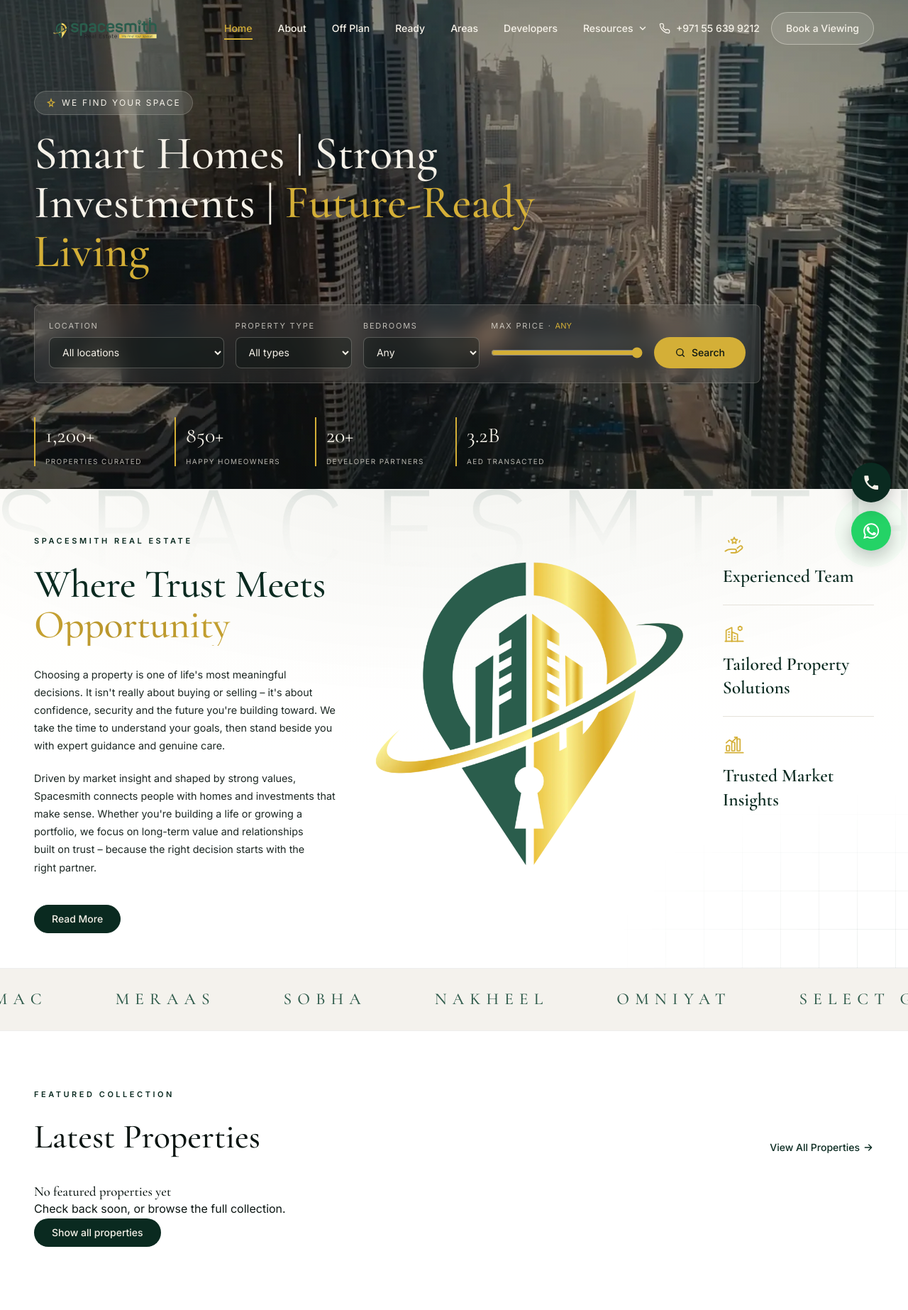
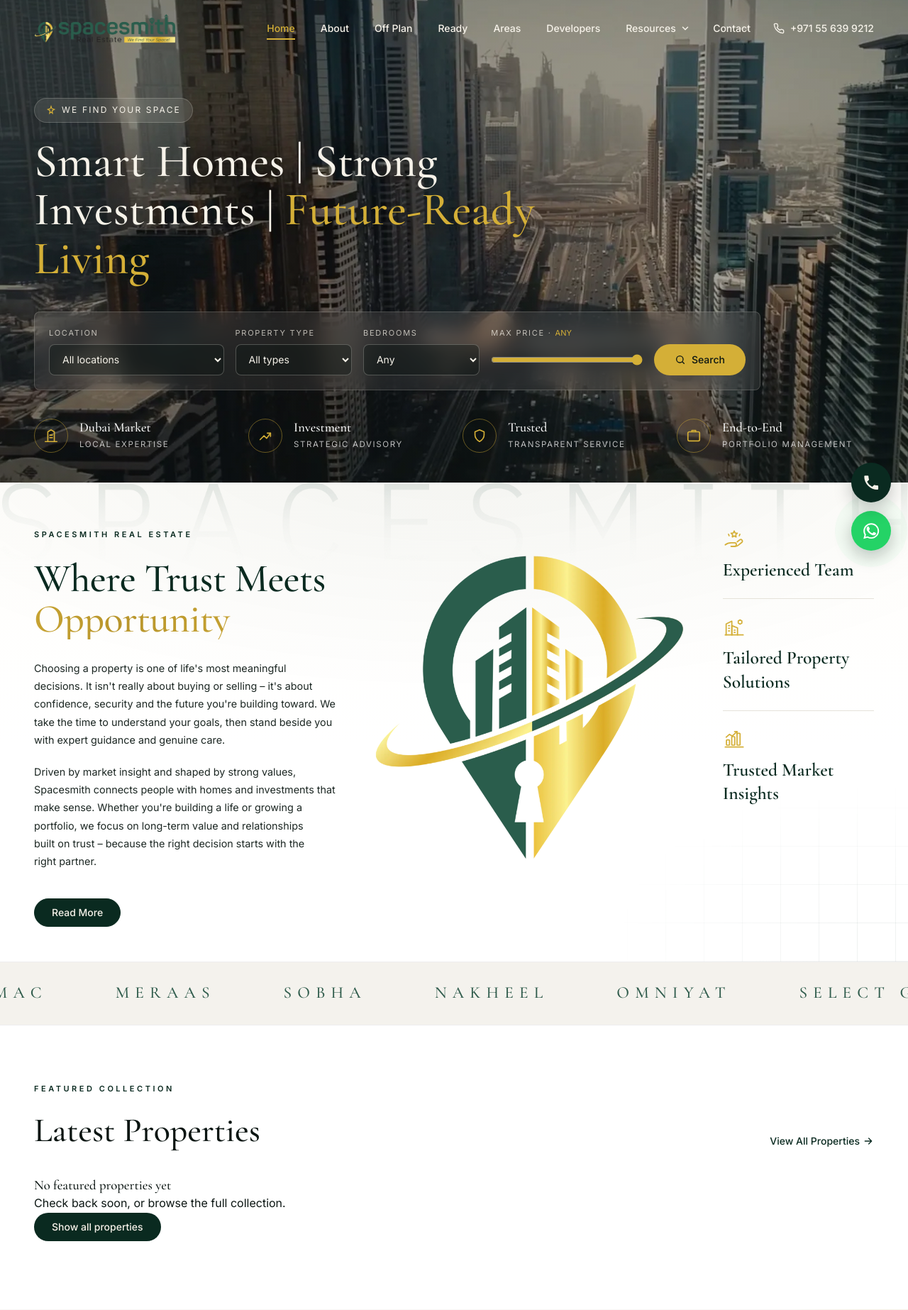
Before and after one commit to DelemonTechCorp/spacemith_realestate, a Django app: page / in a window 1280 px wide. Shown: the top 1846 px of the page at 71% size. Run offline with Django 5.2, Linux system fonts and the light colour scheme; data that the repository does not hold is empty; some libraries are stand-ins or nearby versions.

Commit message:
client changes updated (developer prio- order)

```diff
--- a/blogs/templates/blog_detail.html
+++ b/blogs/templates/blog_detail.html
@@ -374,7 +374,7 @@
   font-family: var(--font-body);
   font-size: .8125rem; font-weight: 500; line-height: 1.45; margin: 0 0 .3125rem;
   color: var(--foreground);
-  display: -webkit-box; -webkit-line-clamp: 2; -webkit-box-orient: vertical; overflow: hidden;
+  display: -webkit-box; -webkit-line-clamp: 2; line-clamp: 2; -webkit-box-orient: vertical; overflow: hidden;
 }
 .bd-recent:hover h3 { color: var(--primary); }
 .bd-recent time { font-size: .6875rem; color: var(--muted-foreground); opacity: .7; }
@@ -428,7 +428,7 @@
 }
 .bd-nav__title {
   font-family: var(--font-display); font-size: 1.125rem; line-height: 1.3; color: var(--foreground);
-  display: -webkit-box; -webkit-line-clamp: 2; -webkit-box-orient: vertical; overflow: hidden;
+  display: -webkit-box; -webkit-line-clamp: 2; line-clamp: 2; -webkit-box-orient: vertical; overflow: hidden;
 }
 
 /* ---------- 8. RELATED ---------- */
@@ -456,7 +456,7 @@
 .bd-rel__title {
   font-family: var(--font-display); font-size: 1.25rem; font-weight: 500; line-height: 1.25;
   margin: .5rem 0 0; color: var(--foreground);
-  display: -webkit-box; -webkit-line-clamp: 3; -webkit-box-orient: vertical; overflow: hidden;
+  display: -webkit-box; -webkit-line-clamp: 3;line-clamp: 3; -webkit-box-orient: vertical; overflow: hidden;
 }
 .bd-rel:hover .bd-rel__title { color: var(--primary); }
 .bd-stretch::before { content: ""; position: absolute; inset: 0; z-index: 1; }
--- a/main/templates/components/footer.html
+++ b/main/templates/components/footer.html
@@ -38,22 +38,9 @@
   @media (min-width: 1024px) { .footer__grid { grid-template-columns: 1.3fr 1fr 1.2fr 1.2fr; } }
 
   /* ---- Brand ---- */
-  .footer__brand-row { display: flex; align-items: center; gap: .75rem; }
-  .footer__brand-row img { height: 3rem; width: 3rem; object-fit: contain; }
-  .footer__brand-name {
-    margin: 0;
-    font-family: var(--font-display);
-    font-size: 1.25rem;
-    line-height: 1;
-    color: var(--cream);
-  }
-  .footer__brand-sub {
-    margin: .25rem 0 0;
-    font-size: .6875rem;
-    text-transform: uppercase;
-    letter-spacing: .18em;
-    color: var(--gold);
-  }
+  .footer__brand-row { display: flex; align-items: center;}
+  .footer__brand-logo { height: 3rem; width: auto; object-fit: contain; }
+
   .footer__desc {
     margin-top: 1.5rem;
     font-size: .875rem;
@@ -175,11 +162,8 @@
     <!-- Brand -->
     <div>
       <a href="{% url 'home' %}" class="footer__brand-row">
-        <img src="{% static 'img/logo-ss.webp' %}" alt="Spacesmith Real Estate">
-        <div>
-          <p class="footer__brand-name">spacesmith</p>
-          <p class="footer__brand-sub">Real Estate</p>
-        </div>
+        <img src="{% static 'img/logo-2.webp' %}" alt="Spacesmith Real Estate" class="footer__brand-logo">
+
       </a>
       <p class="footer__desc">
         Spacesmith Real Estate LLC is a Dubai-based consultancy for residential and commercial
--- a/main/templates/components/header.html
+++ b/main/templates/components/header.html
@@ -57,8 +57,8 @@
   }
   .logo__img {
     width: auto;
-    height: 200px;
-    max-width: 400px;
+    height: 150px;
+    max-width: 200px;
     object-fit: contain;
   }
   @media (max-width: 480px) { .logo__img { height: 150px; max-width: 180px; } }
@@ -352,7 +352,7 @@
   <div class="container-page header-bar">
 
     <a href="{% url 'home' %}" class="logo" aria-label="Spacesmith Real Estate — home">
-      <img class="logo__img" src="{% static 'img/Space_smith_logo.webp' %}"
+      <img class="logo__img" src="{% static 'img/logo-2.webp' %}"
            alt="Spacesmith Real Estate" width="190" height="44">
     </a>
 
@@ -432,6 +432,10 @@
     </nav>
 
     <div class="header-actions">
+
+      <a href="{% url 'contact' %}" class="nav-link {% if '/contact' in request.path %}is-active{% endif %}">
+        Contact
+      </a>
       <a href="tel:+{{ phone_number }}" class="phone-link">
         <svg viewBox="0 0 24 24"
              fill="none"
@@ -446,9 +450,7 @@
         {{ contact_phone }}
       </a>
 
-      <a href="{% url 'contact' %}" class="btn-primary">
-        Book a Viewing
-      </a>
+
     </div>
 
     <button class="menu-toggle"
@@ -543,8 +545,8 @@
         </a>
       </div>
 
-      <a href="{% url 'contact' %}" class="btn-primary">
-        Book a Viewing
+      <a href="{% url 'contact' %}" class="mobile-link {% if '/contact' in request.path %}is-active{% endif %}">
+        Contact
       </a>
 
       <a href="tel:+{{ phone_number }}" class="phone-link">
@@ -560,6 +562,8 @@
 
         {{ contact_phone }}
       </a>
+
+
 
     </nav>
   </div>
--- a/main/templates/home.html
+++ b/main/templates/home.html
@@ -172,36 +172,94 @@
   /* =====================================================================
      STATS
      ===================================================================== */
-  .stats {
-    margin-top: 2.5rem;
-    display: grid;
-    grid-template-columns: repeat(2, 1fr);
-    gap: 1.25rem 1.5rem;
-    max-width: 48rem;
-  }
-  @media (min-width: 768px) { .stats { margin-top: 3rem; grid-template-columns: repeat(4, 1fr); } }
-
-  .stat { border-left: 2px solid var(--gold); padding-left: .875rem; }
-  .stat__value {
-    margin: 0;
-    font-family: var(--font-display);
-    font-size: clamp(1.5rem, 5vw, 1.875rem);
-    color: var(--cream);
-  }
-  .stat__label {
-    margin: .25rem 0 0;
-    font-size: .625rem;
-    text-transform: uppercase;
-    letter-spacing: .14em;
-    color: rgba(246,242,233,.72);
-    line-height: 1.4;
-  }
+.stats{
+    display:grid;
+    grid-template-columns:repeat(4,1fr);
+    gap:1.5rem;
+    margin-top:2.5rem;
+}
+
+.stat{
+    display:flex;
+    align-items:center;
+    gap:1rem;
+}
+
+.stat__icon{
+    flex:0 0 48px;
+    width:48px;
+    height:48px;
+    display:flex;
+    align-items:center;
+    justify-content:center;
+    border:1px solid rgba(212,175,55,.45);
+    border-radius:50%;
+    color:var(--gold);
+}
+
+.stat__icon svg{
+    width:22px;
+    height:22px;
+    fill:none;
+    stroke:currentColor;
+    stroke-width:1.8;
+    stroke-linecap:round;
+    stroke-linejoin:round;
+}
+
+.stat__content h3{
+    margin:0;
+    font-size:1.15rem;
+    font-family:var(--font-display);
+    color:#fff;
+    line-height:1.2;
+}
+
+.stat__content p{
+    margin:.2rem 0 0;
+    font-size:.72rem;
+    text-transform:uppercase;
+    letter-spacing:.14em;
+    color:rgba(255,255,255,.72);
+}
+
+.stats-wrap{
+    overflow:hidden;
+}
+
+@media (max-width:768px){
+
+    .stats{
+        display:flex;
+        width:max-content;
+        gap:2rem;
+        animation:heroTicker 18s linear infinite;
+    }
+
+    .stat{
+        flex:0 0 auto;
+        min-width:220px;
+    }
+
+    @keyframes heroTicker{
+        from{
+            transform:translateX(0);
+        }
+        to{
+            transform:translateX(-50%);
+        }
+    }
+
+    .stats:hover{
+        animation-play-state:paused;
+    }
+}
+
 
   /* Staggered rise on load */
   @keyframes heroUp { from { opacity: 0; transform: translateY(28px); } to { opacity: 1; transform: none; } }
   .hero__text > *,
   .hero .filter,
-  .hero .stats { opacity: 0; animation: heroUp .9s cubic-bezier(.2,.8,.2,1) forwards; }
   .hero .badge  { animation-delay: .15s; }
   .hero__title  { animation-delay: .30s; }
   .hero__copy   { animation-delay: .45s; }
@@ -327,22 +385,66 @@
     </form>
 
     <!-- ---- Stats ---- -->
+
+<!-- ---- Highlights ---- -->
+ <div class="stats-wrap">
 <div class="stats">
+
     <div class="stat">
-        <p class="stat__value count-up">1,200+</p>
-        <p class="stat__label">Properties Curated</p>
-      </div>
+        <div class="stat__icon">
+            <!-- building -->
+            <svg viewBox="0 0 24 24">
+                <path d="M3 21h18M7 21V6l5-3 5 3v15M10 11h4M10 15h4"/>
+            </svg>
+        </div>
+
+        <div class="stat__content">
+            <h3>Dubai Market</h3>
+            <p>Local Expertise</p>
+        </div>
+    </div>
+
     <div class="stat">
-        <p class="stat__value count-up">850+</p>
-        <p class="stat__label">Happy Homeowners</p>
-      </div>
+        <div class="stat__icon">
+            <svg viewBox="0 0 24 24">
+                <path d="M4 18l6-6 4 4 6-8"/>
+                <path d="M15 8h5v5"/>
+            </svg>
+        </div>
+
+        <div class="stat__content">
+            <h3>Investment</h3>
+            <p>Strategic Advisory</p>
+        </div>
+    </div>
+
     <div class="stat">
-        <p class="stat__value count-up">20+</p>
-        <p class="stat__label">Developer Partners</p>
-      </div>
+        <div class="stat__icon">
+            <svg viewBox="0 0 24 24">
+                <path d="M12 3l7 3v5c0 5-3.5 8-7 10-3.5-2-7-5-7-10V6z"/>
+            </svg>
+        </div>
+
+        <div class="stat__content">
+            <h3>Trusted</h3>
+            <p>Transparent Service</p>
+        </div>
+    </div>
+
     <div class="stat">
-        <p class="stat__value count-up">3.2B</p>
-        <p class="stat__label">AED Transacted</p>
+        <div class="stat__icon">
+            <svg viewBox="0 0 24 24">
+                <rect x="3" y="6" width="18" height="14" rx="2"/>
+                <path d="M9 6V4h6v2"/>
+            </svg>
+        </div>
+
+        <div class="stat__content">
+            <h3>End-to-End</h3>
+            <p>Portfolio Management</p>
+        </div>
+    </div>
+
 </div>
 </div>
 
@@ -1405,76 +1536,59 @@
 
     <!-- stats strip -->
     <div class="abt__stats reveal" data-delay="80">
-      <div class="abt__stat"><strong>1,200+</strong><span>Properties Curated</span></div>
-      <div class="abt__stat"><strong>850+</strong><span>Happy Homeowners</span></div>
-      <div class="abt__stat"><strong>3.2B</strong><span>AED Transacted</span></div>
-      <div class="abt__stat"><strong>4.9★</strong><span>Client Rating</span></div>
+
+  <div class="abt__stat">
+    <div class="abt__stat-icon">
+      <!-- Building -->
+      <svg viewBox="0 0 24 24">
+        <path d="M3 21h18M7 21V6l5-3 5 3v15M10 11h4M10 15h4"/>
+      </svg>
+    </div>
+    <span>Experienced Team</span>
+  </div>
+
+  <div class="abt__stat">
+    <div class="abt__stat-icon">
+      <!-- Handshake -->
+      <svg viewBox="0 0 24 24">
+        <path d="M8 12l3 3 5-5"/>
+        <path d="M3 12l4-4h4l2 2h4l4 4"/>
+      </svg>
+    </div>
+    <span>Tailored Property Solutions</span>
+  </div>
+
+  <div class="abt__stat">
+    <div class="abt__stat-icon">
+      <!-- Shield -->
+      <svg viewBox="0 0 24 24">
+        <path d="M12 3l7 3v5c0 5-3.5 8-7 10-3.5-2-7-5-7-10V6z"/>
+      </svg>
+    </div>
+    <span>Trusted Market Insights</span>
+  </div>
+
+  <div class="abt__stat">
+    <div class="abt__stat-icon">
+      <!-- Portfolio -->
+      <svg viewBox="0 0 24 24">
+        <rect x="3" y="6" width="18" height="14" rx="2"/>
+        <path d="M9 6V4h6v2"/>
+      </svg>
+    </div>
+    <span>End-to-End Portfolio Management</span>
+  </div>
+
 </div>
 
   </div>
 </section>
-<script>
-(function () {
-  function animateCount(el) {
-    var raw = el.textContent.trim();
-    var m = raw.match(/([\d.,]+)/);
-    if (!m) return;
-
-    var numStr   = m[1];
-    var hasComma = numStr.indexOf(',') !== -1;
-    var decimals = (numStr.split('.')[1] || '').length;
-    var target   = parseFloat(numStr.replace(/,/g, ''));
-    if (isNaN(target)) return;
-
-    var prefix = raw.slice(0, m.index);
-    var suffix = raw.slice(m.index + numStr.length);
-    var dur = 1400, start = performance.now();
-
-    function fmt(n) {
-      var s = decimals ? n.toFixed(decimals) : Math.round(n).toString();
-      if (hasComma) {
-        s = Number(s).toLocaleString('en-US', {
-          minimumFractionDigits: decimals, maximumFractionDigits: decimals
-        });
-      }
-      return s;
-    }
-
-    function tick(now) {
-      var p = Math.min((now - start) / dur, 1);
-      var eased = 1 - Math.pow(1 - p, 3);
-      el.textContent = prefix + fmt(target * eased) + suffix;
-      if (p < 1) requestAnimationFrame(tick);
-      else el.textContent = raw; // snap back to the exact original text
-    }
-
-    requestAnimationFrame(tick);
-  }
-
-  var counters = document.querySelectorAll('.abt__stat strong');
-  var reduced  = window.matchMedia('(prefers-reduced-motion: reduce)').matches;
-
-  if (counters.length && 'IntersectionObserver' in window && !reduced) {
-    var co = new IntersectionObserver(function (entries) {
-      entries.forEach(function (entry) {
-        if (!entry.isIntersecting) return;
-        animateCount(entry.target);
-        co.unobserve(entry.target);
-      });
-    }, { threshold: 0.5 });
-
-    counters.forEach(function (el) { co.observe(el); });
-  } else {
-    // reduced motion or no observer support — just show the final numbers
-    counters.forEach(function (el) { /* already showing raw text, nothing to do */ });
-  }
-})();
-</script>
+
 <!------------------------------------------------ 6 section----------------------------------------- -->
 
 <!-- ================= SERVICES ================= -->
 <style>
-  .services__grid { margin-top: 3.5rem; display: grid; gap: 1.5rem; grid-template-columns: 1fr; }
+  .services__grid { margin-top: .5rem; display: grid; gap: 1.5rem; grid-template-columns: 1fr; }
   @media (min-width: 640px)  { .services__grid { grid-template-columns: repeat(2, 1fr); } }
   @media (min-width: 1024px) { .services__grid { grid-template-columns: repeat(3, 1fr); } }
   @media (min-width: 1400px) { .services__grid { grid-template-columns: repeat(5, 1fr); } }
@@ -2296,7 +2410,7 @@
 
       <div class="cta-band__actions">
         <a href="{% url 'contact' %}" class="btn-gold">
-          Book a Consultation
+          Book an Appointment
           <svg viewBox="0 0 24 24" fill="none" stroke="currentColor" stroke-width="2"
                stroke-linecap="round" stroke-linejoin="round" aria-hidden="true">
             <path d="M5 12h14M13 6l6 6-6 6"/>
--- a/properties/templates/developer_detail.html
+++ b/properties/templates/developer_detail.html
@@ -178,7 +178,7 @@
   .pcard__title {
     margin: 0; font-family: var(--font-display);
     font-size: 1.0625rem; line-height: 1.3; color: var(--foreground);
-    display: -webkit-box; -webkit-line-clamp: 2; -webkit-box-orient: vertical; overflow: hidden;
+    display: -webkit-box; -webkit-line-clamp: 2; line-clamp: 2; -webkit-box-orient: vertical; overflow: hidden;
   }
   .pcard__loc {
     display: flex; align-items: center; gap: .375rem; min-width: 0;
--- a/properties/templates/district_detail.html
+++ b/properties/templates/district_detail.html
@@ -218,7 +218,7 @@
   .pcard__title {
     margin: 0; font-family: var(--font-display);
     font-size: 1.0625rem; line-height: 1.3; color: var(--foreground);
-    display: -webkit-box; -webkit-line-clamp: 2; -webkit-box-orient: vertical; overflow: hidden;
+    display: -webkit-box; -webkit-line-clamp: 2;line-clamp: 2; -webkit-box-orient: vertical; overflow: hidden;
   }
   .pcard__loc {
     display: flex; align-items: center; gap: .375rem; min-width: 0;
@@ -494,7 +494,8 @@
         <div class="adet-field">
           <label for="f-sort">Sort</label>
           <select id="f-sort" name="sort" data-autosubmit>
-            <option value="newest"     {% if active_sort == 'newest' %}selected{% endif %}>Newest first</option>
+            <option value="priority"     {% if active_sort == 'priority' %}selected{% endif %}>Newest first</option>
+            <!-- <option value="newest"     {% if active_sort == 'newest' %}selected{% endif %}>Newest first</option> -->
             <option value="price_asc"  {% if active_sort == 'price_asc' %}selected{% endif %}>Price: low to high</option>
             <option value="price_desc" {% if active_sort == 'price_desc' %}selected{% endif %}>Price: high to low</option>
             <option value="oldest"     {% if active_sort == 'oldest' %}selected{% endif %}>Oldest first</option>
--- a/properties/templates/offplan_properties.html
+++ b/properties/templates/offplan_properties.html
@@ -213,7 +213,7 @@
   .opl-card__title {
     margin: 0; font-family: var(--font-display);
     font-size: 1.125rem; line-height: 1.3; color: var(--foreground);
-    display: -webkit-box; -webkit-line-clamp: 2; -webkit-box-orient: vertical; overflow: hidden;
+    display: -webkit-box; -webkit-line-clamp: 2;line-clamp: 2; -webkit-box-orient: vertical; overflow: hidden;
   }
   .opl-card__loc {
     display: flex; align-items: center; gap: .375rem;
@@ -429,7 +429,7 @@
         <div class="opl-field">
           <label for="f-sort">Sort</label>
           <select id="f-sort" name="sort" data-autosubmit>
-            <option value="newest"     {% if active_sort == 'newest' %}selected{% endif %}>Newest first</option>
+            <option value="priority"     {% if active_sort == 'priority' %}selected{% endif %}>Newest first</option>
             <option value="price_asc"  {% if active_sort == 'price_asc' %}selected{% endif %}>Price: low to high</option>
             <option value="price_desc" {% if active_sort == 'price_desc' %}selected{% endif %}>Price: high to low</option>
             <option value="oldest"     {% if active_sort == 'oldest' %}selected{% endif %}>Oldest first</option>
--- a/properties/templates/property_list.html
+++ b/properties/templates/property_list.html
@@ -208,7 +208,7 @@
     margin: 0;
     font-family: var(--font-display);
     font-size: 1.125rem; line-height: 1.3; color: var(--foreground);
-    display: -webkit-box; -webkit-line-clamp: 2; -webkit-box-orient: vertical;
+    display: -webkit-box; -webkit-line-clamp: 2;line-clamp: 2; -webkit-box-orient: vertical;
     overflow: hidden;
   }
   .pcard__loc {
@@ -426,7 +426,7 @@
         <div class="plist-field">
           <label for="f-sort">Sort</label>
           <select id="f-sort" name="sort" data-autosubmit>
-            <option value="newest"     {% if active_sort == 'newest' %}selected{% endif %}>Newest first</option>
+            <option value="priority"     {% if active_sort == 'priority' %}selected{% endif %}>Newest first</option>
             <option value="price_asc"  {% if active_sort == 'price_asc' %}selected{% endif %}>Price: low to high</option>
             <option value="price_desc" {% if active_sort == 'price_desc' %}selected{% endif %}>Price: high to low</option>
             <option value="oldest"     {% if active_sort == 'oldest' %}selected{% endif %}>Oldest first</option>
--- a/properties/templates/ready_properties.html
+++ b/properties/templates/ready_properties.html
@@ -196,7 +196,7 @@
   .rdy-card__title {
     margin: 0; font-family: var(--font-display);
     font-size: 1.125rem; line-height: 1.3; color: var(--foreground);
-    display: -webkit-box; -webkit-line-clamp: 2; -webkit-box-orient: vertical; overflow: hidden;
+    display: -webkit-box; -webkit-line-clamp: 2; line-clamp: 2;-webkit-box-orient: vertical; overflow: hidden;
   }
   .rdy-card__loc {
     display: flex; align-items: center; gap: .375rem;
@@ -393,7 +393,7 @@
         <div class="rdy-field">
           <label for="f-sort">Sort</label>
           <select id="f-sort" name="sort" data-autosubmit>
-            <option value="newest"     {% if active_sort == 'newest' %}selected{% endif %}>Newest first</option>
+            <option value="priority"     {% if active_sort == 'priority' %}selected{% endif %}>Newest first</option>
             <option value="price_asc"  {% if active_sort == 'price_asc' %}selected{% endif %}>Price: low to high</option>
             <option value="price_desc" {% if active_sort == 'price_desc' %}selected{% endif %}>Price: high to low</option>
             <option value="oldest"     {% if active_sort == 'oldest' %}selected{% endif %}>Oldest first</option>
```
Also changed, not shown: other parts of main/templates/home.html (+50 -21 lines), blogs/templates/blog_list.html (+4 -4 lines), properties/views.py (+177 -14 lines), static/img/logo-2.webp (added). Lines whose indentation alone changed are shown as unchanged.
